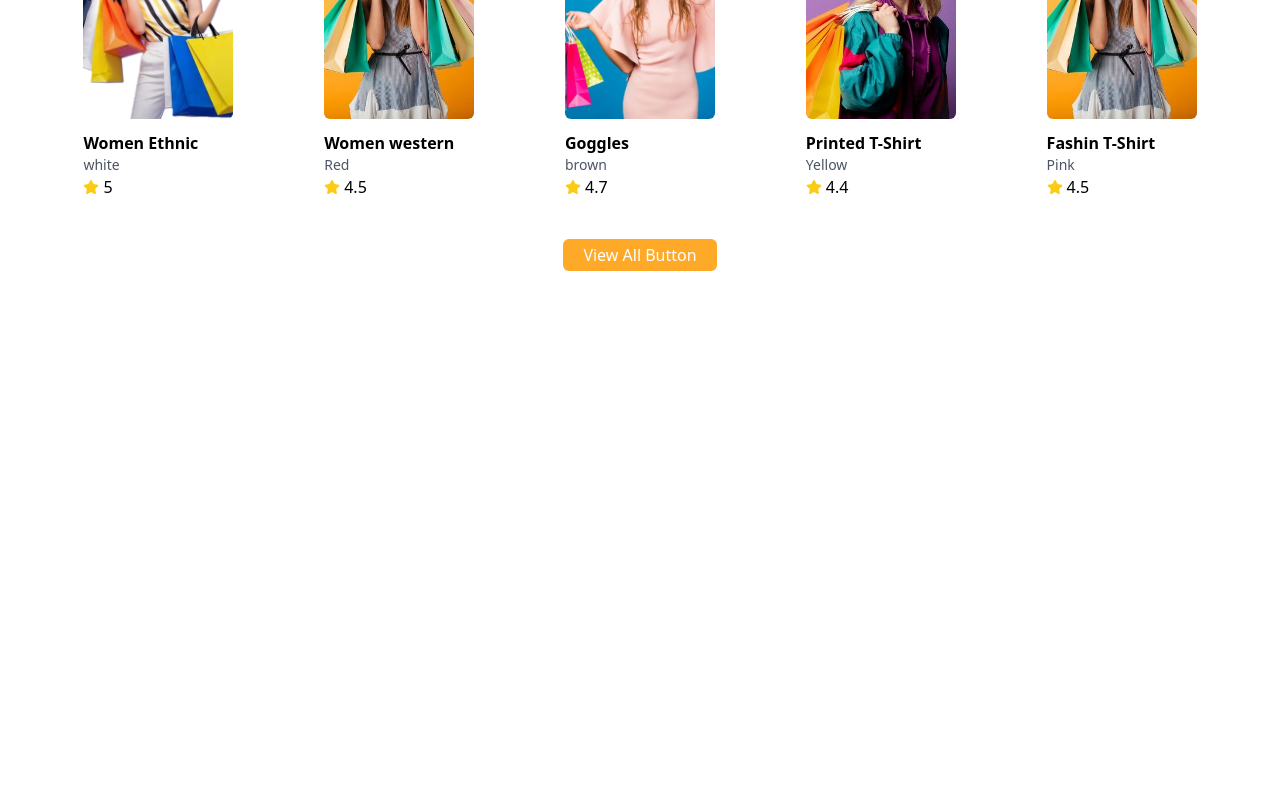
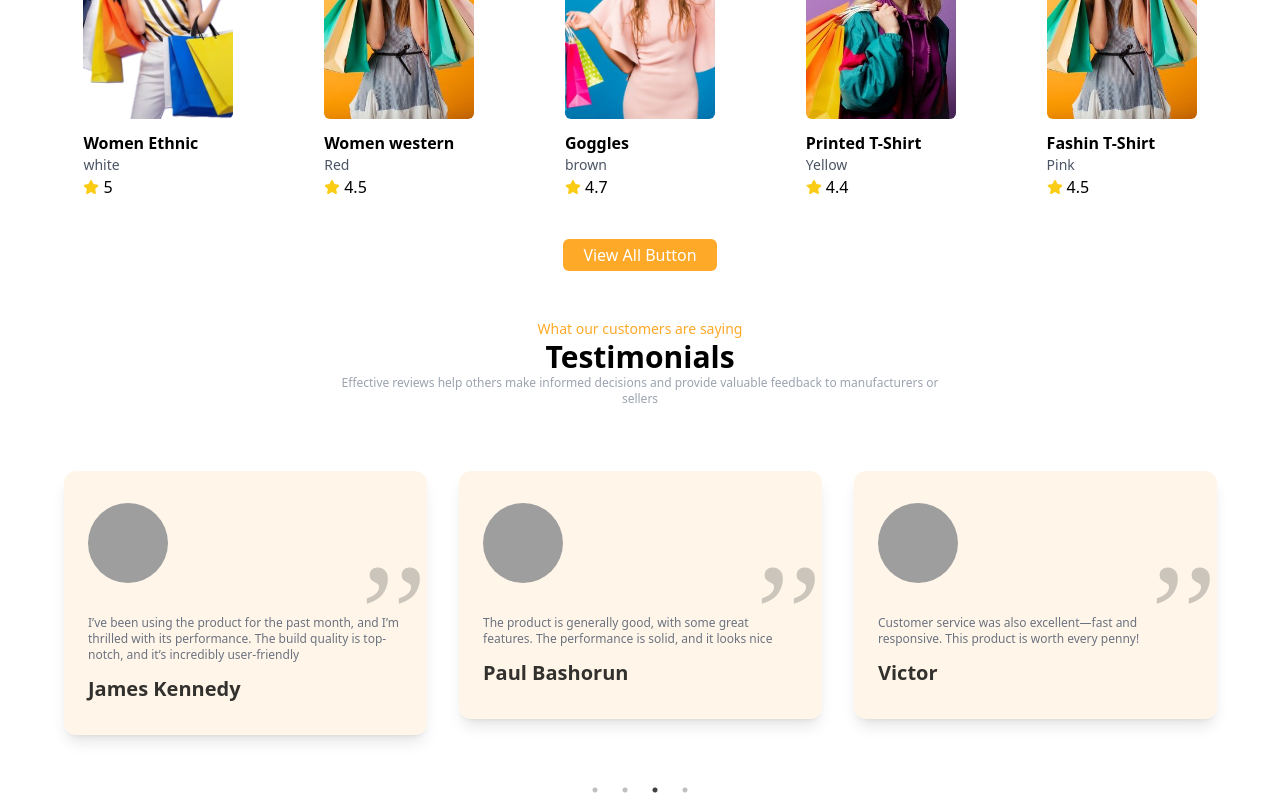
Before and after one commit to ADEYEMI990/MY_NEEDS_APP, a React (Vite) app: page / in a window 1280 px wide. Shown: the part 2849-3649 px from the top of the page. Before the commit the page ends 3168 px from the top, so only its background shows below. Built offline with nearby package versions, Linux system fonts and the light colour scheme; grey boxes are pictures that could not be loaded.

Commit message:
Creating the Testimonials ssection

```diff
--- a/src/App.jsx
+++ b/src/App.jsx
@@ -7,6 +7,7 @@
 import TopProducts from "./components/TopProducts/TopProducts";
 import Banner from "./components/Banner/Banner";
 import Subscribe from "./components/Subscribe/Subscribe";
+import Testimonials from "./components/Testimonials/Testimonials";
 
 const App = () => {
 
@@ -29,6 +30,7 @@
       <Banner />
       <Subscribe />
       <Products />
+      <Testimonials />
     </div>
   );
 };
--- /dev/null
+++ b/src/components/Testimonials/Testimonials.jsx
@@ -0,0 +1,125 @@
+import React from "react";
+import Slider from "react-slick";
+
+const TestimonialData = [
+  {
+    id: 1,
+    name: "Victor",
+    text: "Customer service was also excellent—fast and responsive. This product is worth every penny!",
+    img: "https://picsum.photos/101/101",
+  },
+  {
+    id: 2,
+    name: "Folake Olushola",
+    text: "I recently purchased this product and it has exceeded my expectations The quality is exceptional and it performs exactly as advertised The design is sleek and modern and it arrived on time",
+    img: "https://picsum.photos/102/102",
+  },
+  {
+    id: 3,
+    name: "James Kennedy",
+    text: "I’ve been using the product for the past month, and I’m thrilled with its performance. The build quality is top-notch, and it’s incredibly user-friendly",
+    img: "https://picsum.photos/104/104",
+  },
+  {
+    id: 5,
+    name: "Paul Bashorun",
+    text: "The product is generally good, with some great features. The performance is solid, and it looks nice",
+    img: "https://picsum.photos/103/103",
+  },
+];
+
+const Testimonials = () => {
+  var settings = {
+    dots: true,
+    arrows: false,
+    infinite: true,
+    speed: 500,
+    slidesToScroll: 1,
+    autoplay: true,
+    autoplaySpeed: 2000,
+    cssEase: "linear",
+    pauseOnHover: true,
+    pauseOnFocus: true,
+    responsive: [
+      {
+        breakpoint: 10000,
+        settings: {
+          slidesToShow: 3,
+          slidesToScroll: 1,
+          infinite: true,
+        },
+      },
+      {
+        breakpoint: 1024,
+        settings: {
+          slidesToShow: 2,
+          slidesToScroll: 1,
+          initialSlide: 2,
+        },
+      },
+      {
+        breakpoint: 640,
+        settings: {
+          slidesToShow: 1,
+          slidesToScroll: 1,
+        },
+      },
+    ],
+  };
+
+
+  return (
+    <div>
+      <div className= "container">
+        {/* header section */}
+        <div className= "text-center mb-10 max-w-[600px] mx-auto">
+          <p data-aos="fade-up" className= "text-sm text-primary">
+            What our customers are saying
+          </p>
+          <h1 data-aos="fade-up" className= "text-3xl font-bold">
+            Testimonials
+          </h1>
+          <p data-aos="fade-up" className= "text-xs text-gray-400">
+          Effective reviews help others make informed decisions and provide valuable feedback to manufacturers or sellers
+          </p>
+        </div>
+
+        {/* Testimonial cards */}
+        <div data-aos="zoom-in">
+          <Slider {...settings}>
+            {TestimonialData.map((data) => (
+              <div key={data.id} className= "my-6">
+                <div
+                  key={data.id}
+                  className= "flex flex-col gap-4 shadow-lg py-8 px-6 mx-4 rounded-xl dark:bg-gray-800 bg-primary/10 relative"
+                >
+                  <div className= "mb-4">
+                    <img
+                      src={data.img}
+                      alt=""
+                      className= "rounded-full w-20 h-20"
+                    />
+                  </div>
+                  <div className= "flex flex-col items-center gap-4">
+                    <div className= "space-y-3">
+                      <p className= "text-xs text-gray-500">{data.text}</p>
+                      <h1 className= "text-xl font-bold text-black/80 dark:text-light">
+                        {data.name}
+                      </h1>
+                    </div>
+                  </div>
+                  <p className= "text-black/20 text-9xl font-serif absolute top-0 right-0">
+                    ,,
+                  </p>
+                </div>
+              </div>
+            ))}
+          </Slider>
+        </div>
+      </div>
+    </div>
+  );
+
+};
+
+export default Testimonials;
```
